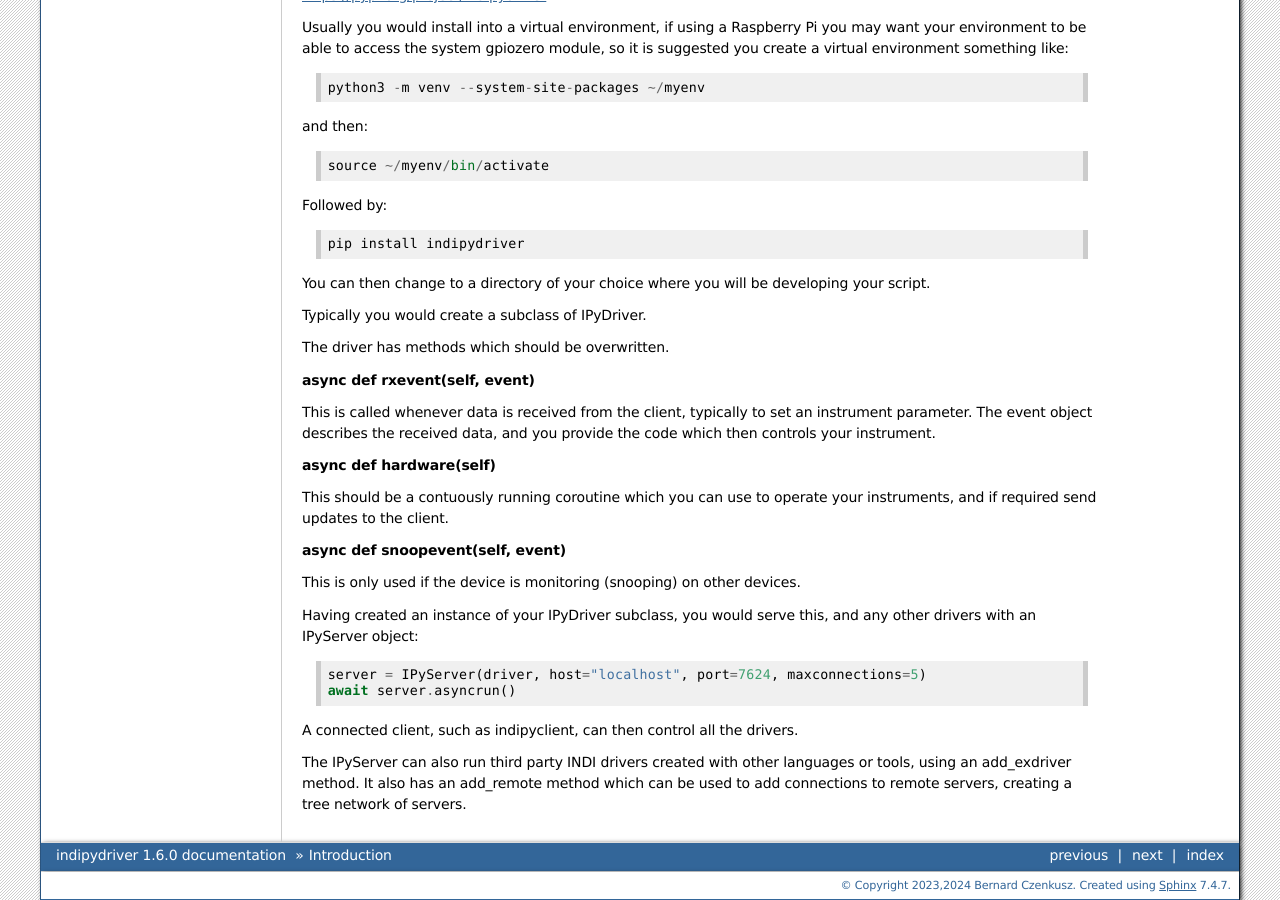
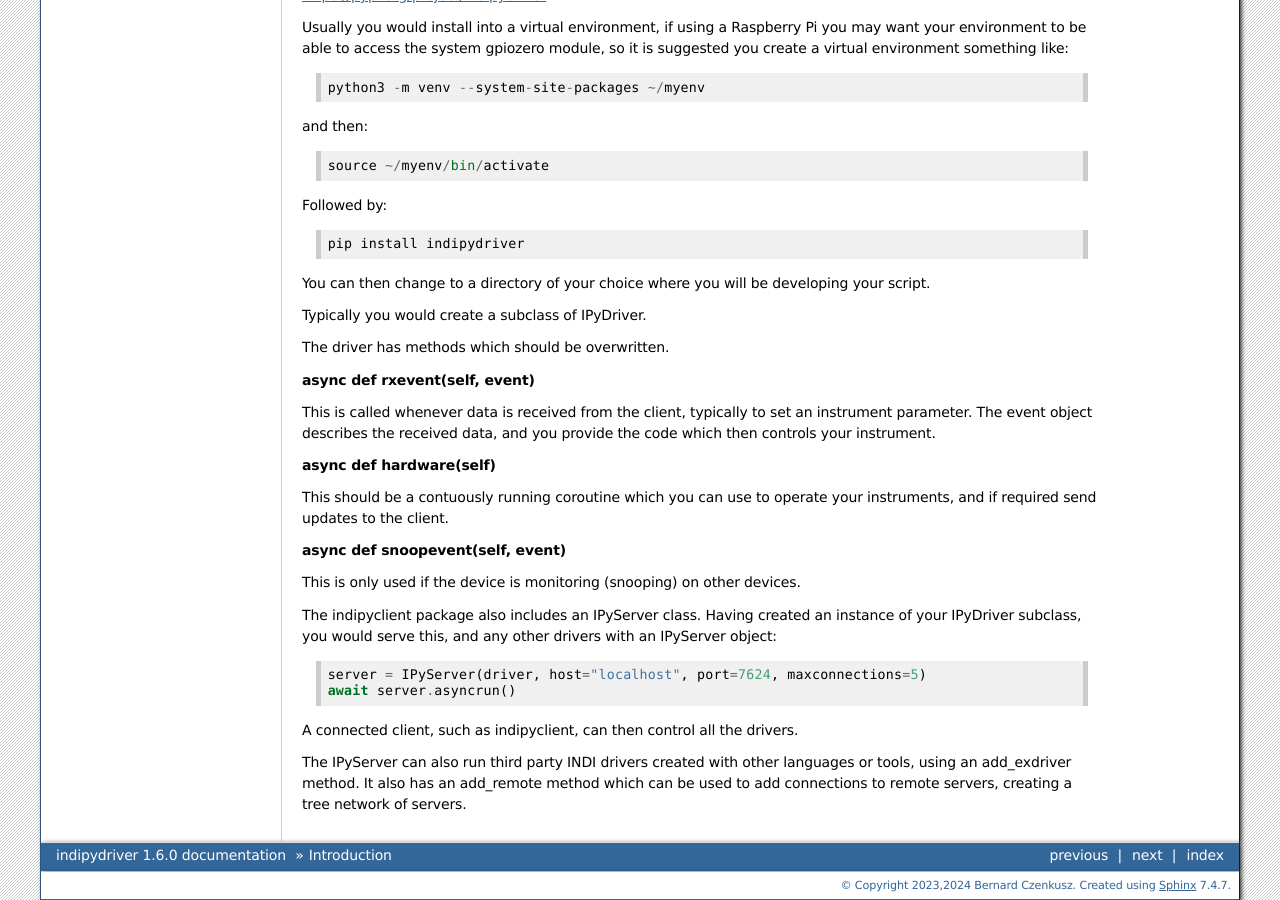
Before and after one commit to bernie-skipole/indipydriver, a Sphinx documentation site: the page built from docs/source/usage/introduction.rst, in a window 1280 px wide and 900 px high, scrolled down 672 px. Built offline with Sphinx 7.4.7, drawn with Linux system fonts in a browser that asks for light colours.

Commit message:
Further documentation

```diff
--- a/docs/source/usage/introduction.rst
+++ b/docs/source/usage/introduction.rst
@@ -57,7 +57,7 @@ This should be a contuously running coroutine which you can use to operate your
 
 This is only used if the device is monitoring (snooping) on other devices.
 
-Having created an instance of your IPyDriver subclass, you would serve this, and any other drivers with an IPyServer object::
+The indipyclient package also includes an IPyServer class. Having created an instance of your IPyDriver subclass, you would serve this, and any other drivers with an IPyServer object::
 
     server = IPyServer(driver, host="localhost", port=7624, maxconnections=5)
     await server.asyncrun()
--- a/docs/source/usage/summary.rst
+++ b/docs/source/usage/summary.rst
@@ -67,7 +67,7 @@ rxevent method
 
 The event object is triggered by data received from the client, and is one of "enableBLOB", "getProperties", "newSwitchVector", "newNumberVector", "newTextVector" or "newBLOBVector".
 
-The enableBLOB event can be ignored - it is used internally by IpyServer.
+The enableBLOB event can be ignored - it is used internally by IPyServer.
 
 The getProperties event is sent by the client to discover the properties of the driver, and the reply you should generally use is shown above. The event has a 'vector' attribute, which is the vector being requested, and its send_defVector() method will transmit its definition back to the client.
 
```
